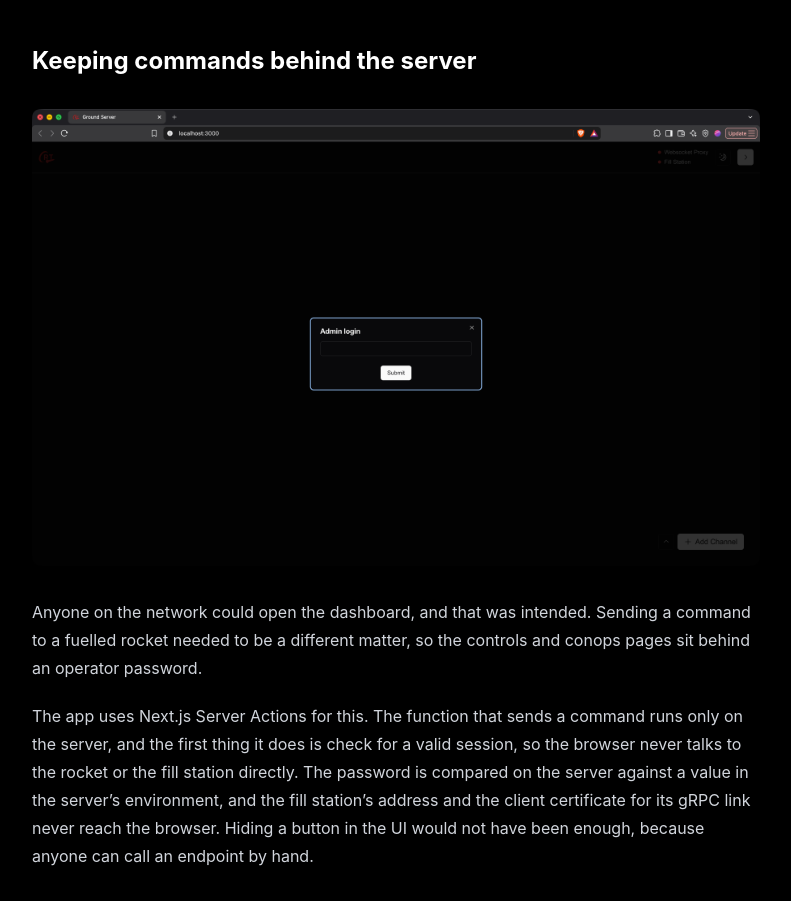
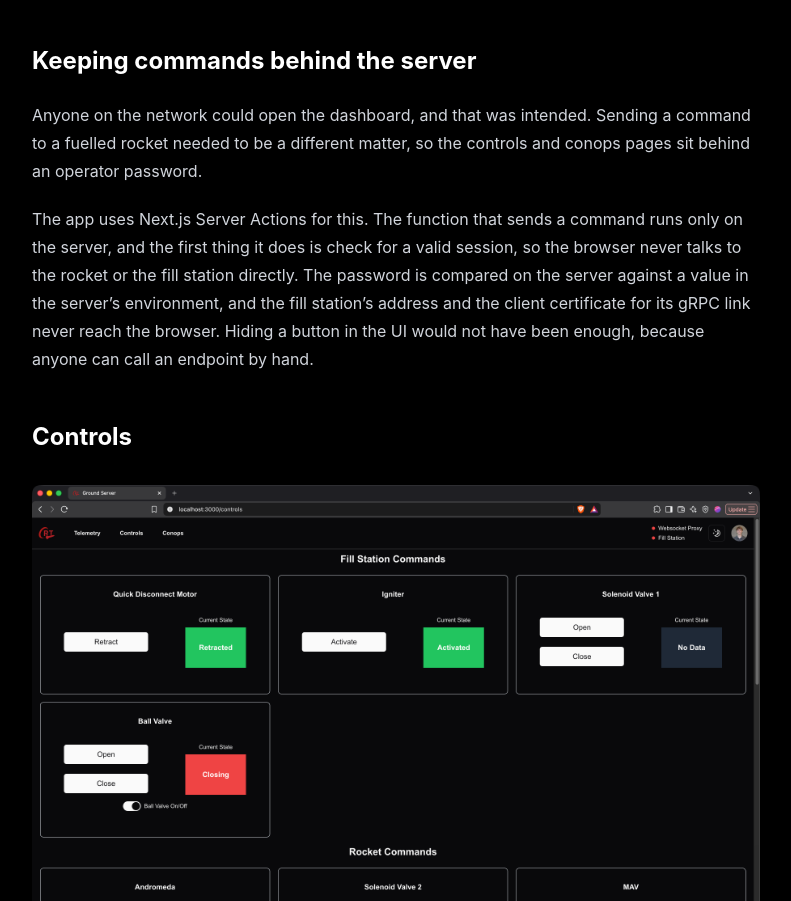
Before and after one commit to maxslarsson/portfolio, an Astro site: page /projects/ground-software in a window 1280 px wide. Shown: the part 2078-2979 px from the top of the page, without its empty margins (244-1035 px from the left). Built offline with nearby package versions, Linux system fonts and the light colour scheme; Astro itself is replaced by a stand-in of ours; some packages are replaced by stand-ins of ours.

Commit message:
Remove the admin login dialog picture

```diff
--- a/src/content/projects/ground-software.md
+++ b/src/content/projects/ground-software.md
@@ -29,7 +29,7 @@ Data reaches the browser over a WebSocket. Go services on the ground computer in
 
 ## Keeping commands behind the server
 
-![The admin login dialog, a single password field over the dimmed dashboard](../../assets/ground-password.png)
+<!-- ![The admin login dialog, a single password field over the dimmed dashboard](../../assets/ground-password.png) -->
 
 Anyone on the network could open the dashboard, and that was intended. Sending a command to a fuelled rocket needed to be a different matter, so the controls and conops pages sit behind an operator password.
 
```
